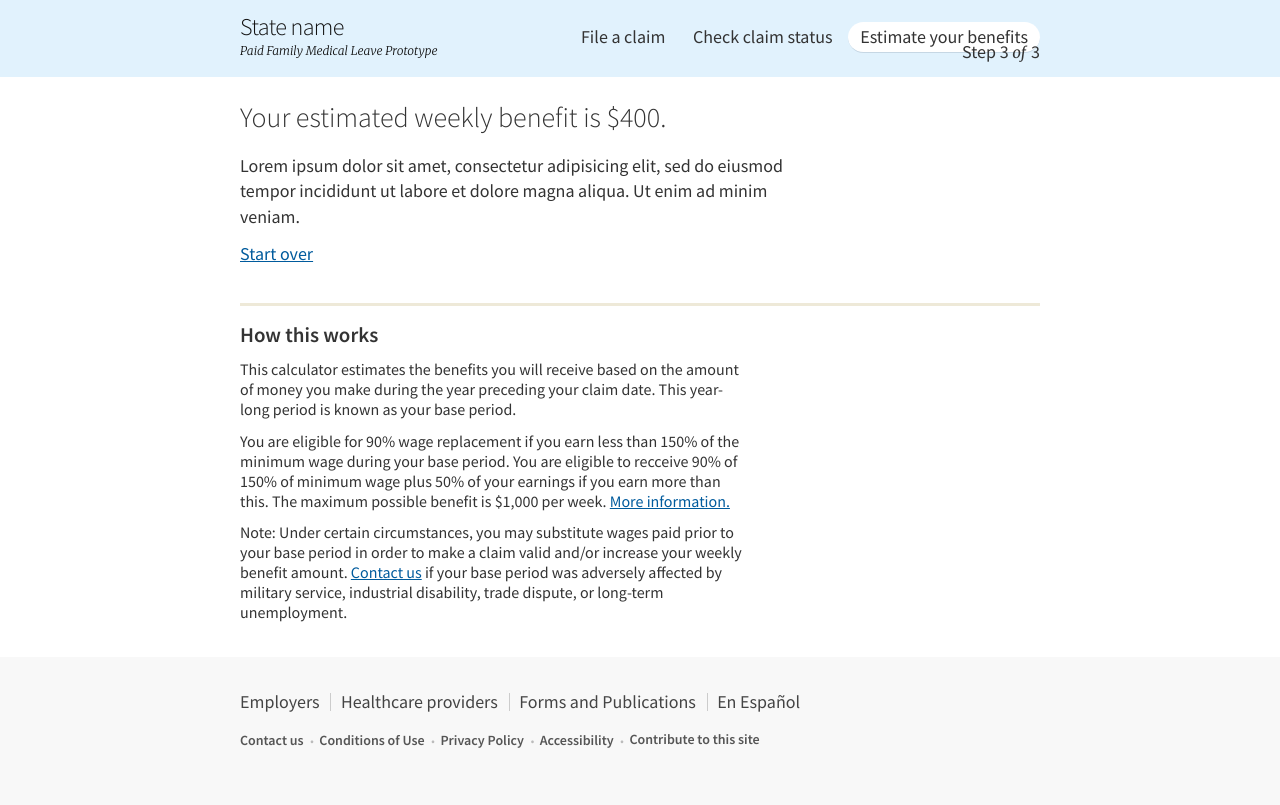
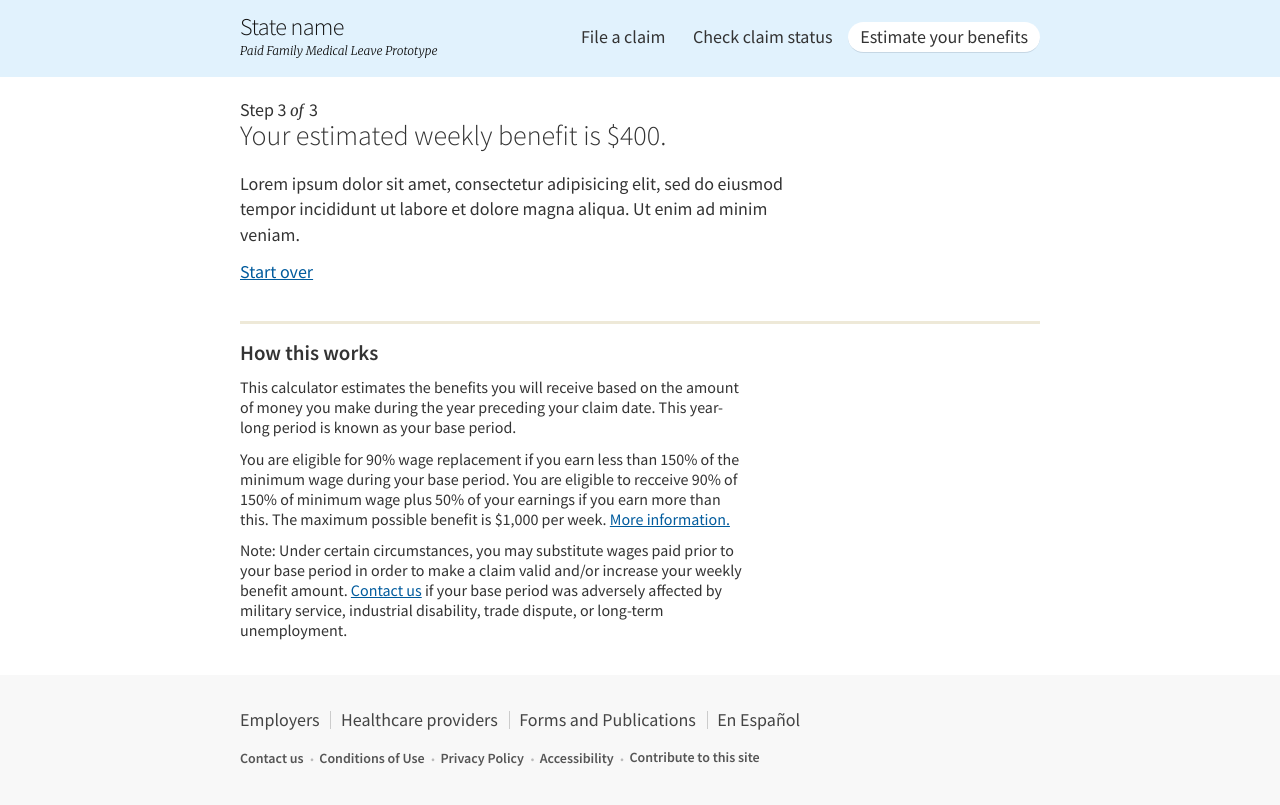
Before and after one commit to 18F/Paid-Leave-Prototype, a Jekyll site: the page built from _pages/estimator/step-3.html, in a window 1280 px wide. Shown: the top 805 px of the page. Built offline with Jekyll 4.4.1, drawn with Linux system fonts in a browser that asks for light colours; nearby versions of some CDN libraries; library files that are not in the unit come from our copies.

Commit message:
External CSS
Closes #13.

```diff
--- a/stylesheets/screen.css
+++ b/stylesheets/screen.css
@@ -1460,11 +1460,6 @@ fieldset.fieldset-address div.field.field-country.field-select::after {
 }
 /* @end */
 /* @group layout-estimator */
-.layout-estimator .signpost {
-    position: absolute;
-    right: 0;
-    margin-top: -3.2em;
-}
 .layout-estimator aside {
     padding-top: 0.8em;
     margin-top: 2em;
@@ -1479,6 +1474,15 @@ fieldset.fieldset-address div.field.field-country.field-select::after {
 .layout-estimator aside p {
     font-size: 16px;
     line-height: 1.25;
+}
+.layout-estimator #estimator-results
+{
+  display: none;
+}
+.layout-estimator #earnings
+{
+  display: none;
+  margin-top: 24px;
 }
 .layout-estimator form {
     border: none;
```
Also changed, not shown: _pages/estimator.html (+0 -13 lines).
